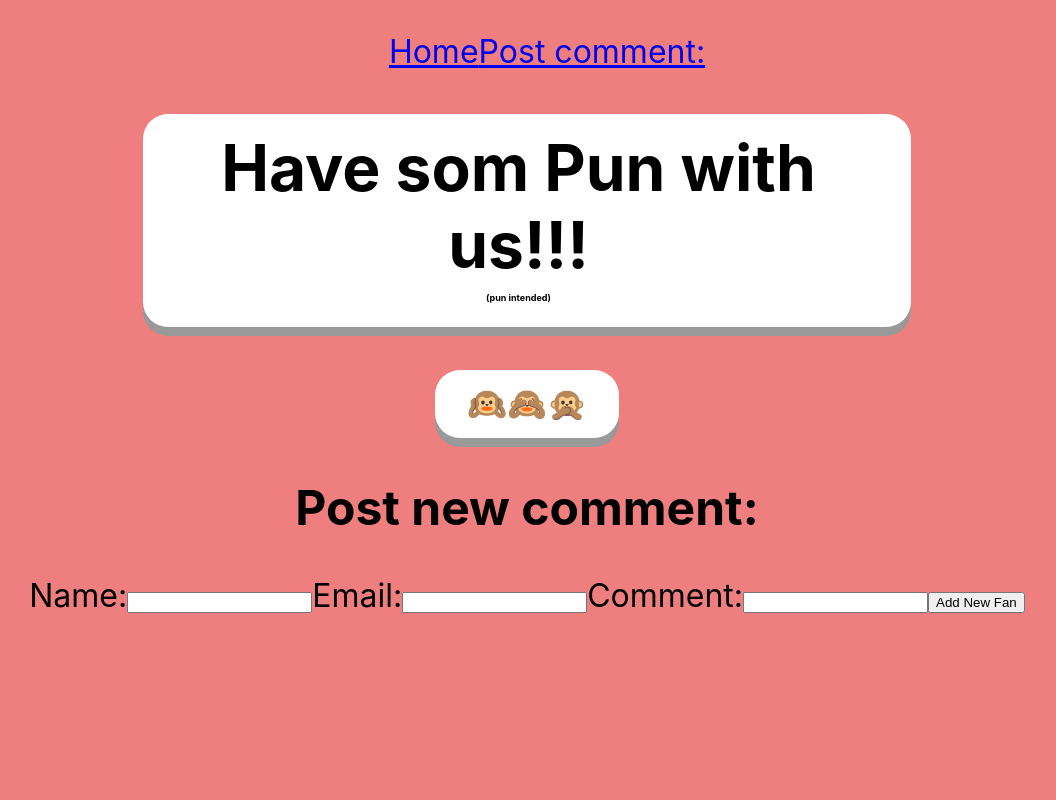
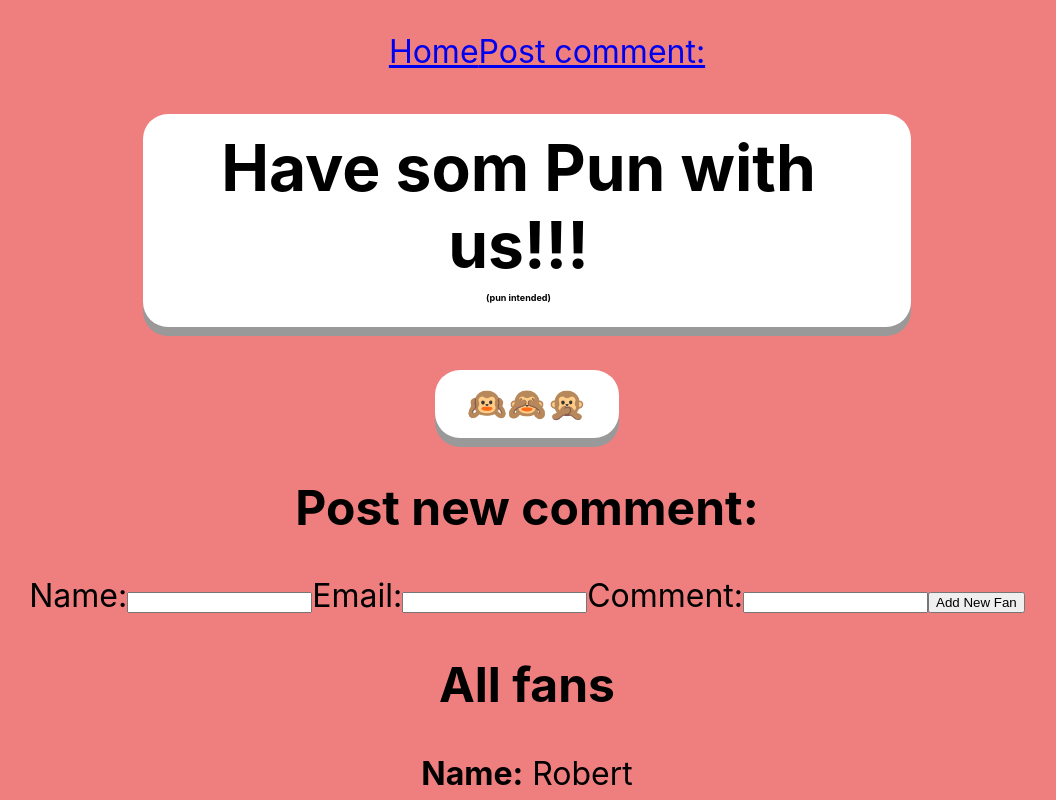
Before and after one commit to H323K14H/Pun_API_Frontend, a React (Create React App) app: page /comment-section in a window 1280 px wide. Shown: the top 800 px of the page, without its empty margins (113-1169 px from the left). Built offline with nearby package versions, Linux system fonts and the light colour scheme; no server answers.

Commit message:
Amended Router to display FanList alongside PunForm

```diff
--- a/src/App.js
+++ b/src/App.js
@@ -40,9 +40,7 @@ function App() {
         children: [
           {
             path: "/",
-            element: <PunContainer
-              setPun={setPun}
-            />,
+            element: <PunContainer setPun={setPun} />,
             children: [
               {
                 path: "/random-pun",
@@ -50,24 +48,21 @@ function App() {
               },
               {
                 path: "/comment-section",
-                element: <PunForm onNewFanSubmission={handleNewFanSubmission} />,
-              },
-              {
-                path: "/comment-section",
-                element: <FanList fans = {punFans}/>
+                element: <>
+                  <PunForm onNewFanSubmission={handleNewFanSubmission} />
+                  <FanList punFans={punFans} />
+                </>
               }
             ]
           }
         ]
       }
-
     ]
   );
 
   return (
     <div className="App">
       <RouterProvider router={punRoutes} />
-
     </div>
   );
 }
--- a/src/components/FanList.js
+++ b/src/components/FanList.js
@@ -1,8 +1,8 @@
 import Fan from "./Fan"
 
-const FanList = ({fans}) => {
+const FanList = ({punFans}) => {
 
-    const fanComponents = fans.map(fan => {
+    const fanComponents = punFans.map(fan => {
         return <Fan fan={fan} key={fan.id}/>
     })
 
```
